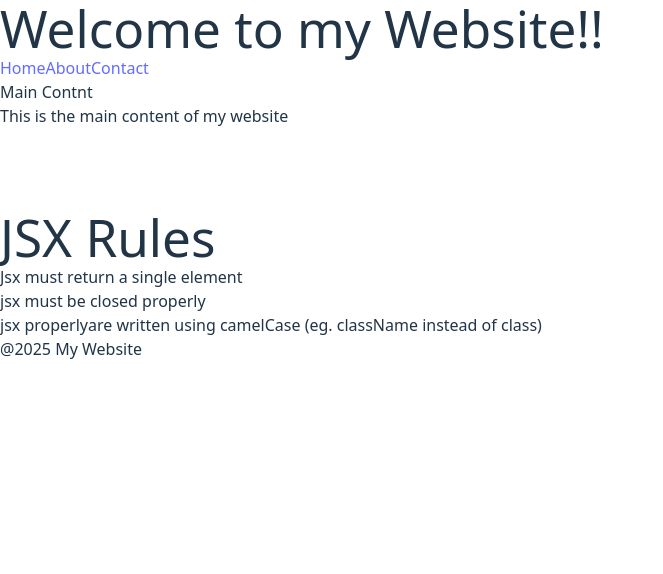
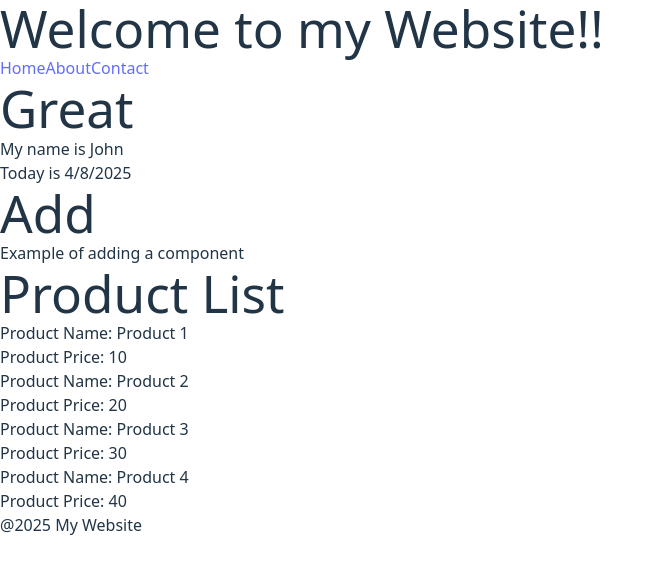
Before and after one commit to 21it020/example, a React (Vite) app: page / in a window 1280 px wide. Shown: the top 574 px of the page, without its empty margins (0-663 px from the left). Built offline with nearby package versions, Linux system fonts and the light colour scheme.

Commit message:
feat: add ProductInfo and ProductList components; update Great component to display name and date

```diff
--- a/src/App.jsx
+++ b/src/App.jsx
@@ -6,6 +6,8 @@ import MainContent from './components/MainContent'
 import Footer from './components/Footer'
 import WelcomeMessage from './components/WelcomeMessage'
 import JsxRules from './components/JsxRules'
+import ProductInfo from './components/ProductInfo'
+import ProductList from './components/ProductList'
 
 function App() {
   const [count, setCount] = useState(0)
@@ -13,9 +15,14 @@ function App() {
   return (
     <>
       <Header/>
-      <MainContent/>
+      {/* <MainContent/>
       <WelcomeMessage/>
-      <JsxRules/>
+      <Great/>
+      <JsxRules/> */}
+      <Great/>
+      <ProductList/>
+      {/* <ProductInfo name="Laptop" price={1000}/> */}
+      {/* <ProductInfo/> */}
       <Footer/>
     </>
   )
--- a/src/components/Great.jsx
+++ b/src/components/Great.jsx
@@ -19,9 +19,14 @@ import React from 'react'
 import Add from './Add'
 
 const Great = () => {
+  const name = "John"
+  const date = new Date()
+
   return (
     <div>
       <h1>Great</h1>
+      <p>My name is {name}</p>
+      <p>Today is {date.toLocaleDateString()}</p>
      <Add/>
     </div>
   )
--- /dev/null
+++ b/src/components/ProductInfo.jsx
@@ -0,0 +1,15 @@
+import React from 'react'
+
+const ProductInfo = ({name, price}) => {
+
+  return (
+    <div>
+        <p>Product Name: {name}</p>
+        {/* <p>Product Description: {product.description}</p> */}
+        <p>Product Price: {price}</p>
+        {/* <p>Product In Stock: {product.inStock.toString()}</p> */}
+    </div>
+  )
+}
+
+export default ProductInfo
--- /dev/null
+++ b/src/components/ProductList.jsx
@@ -0,0 +1,27 @@
+import React from 'react'
+import ProductInfo from './ProductInfo';
+
+const ProductList = () => {
+  const products = [
+    { id: 1, name: 'Product 1', price: 10 },
+    { id: 2, name: 'Product 2', price: 20 },
+    { id: 3, name: 'Product 3', price: 30 },
+    { id: 4, name: 'Product 4', price: 40 },
+
+    ];
+  return (
+    <div>
+        <h1>Product List</h1>
+
+        <ul>
+            {products.map((product) => (
+                <li key={product.id}>
+                    <ProductInfo {...product} />
+                </li>
+            ))}
+        </ul>
+    </div>
+  )
+}
+
+export default ProductList
--- /dev/null
+++ b/src/components/UserList.jsx
@@ -0,0 +1,24 @@
+import React from 'react'
+
+const UserList = () => {
+    const users = [
+        { id: 1, name: 'John Doe' , age: 30 },
+        { id: 2, name: 'Jane Smith' ,age: 25 },
+        { id: 3, name: 'Alice Johnson' ,age: 40 },
+        { id: 4, name: 'Bob Brown' ,age: 35 },
+    ];
+  return (
+    <div>
+        <h1>User List</h1>
+        <ul>
+            {users.map(({ id, name, age }) => (
+                <li key={id}>
+                    {name} - {age} years old
+                </li>
+            ))}
+        </ul>
+    </div>
+  )
+}
+
+export default UserList
```
